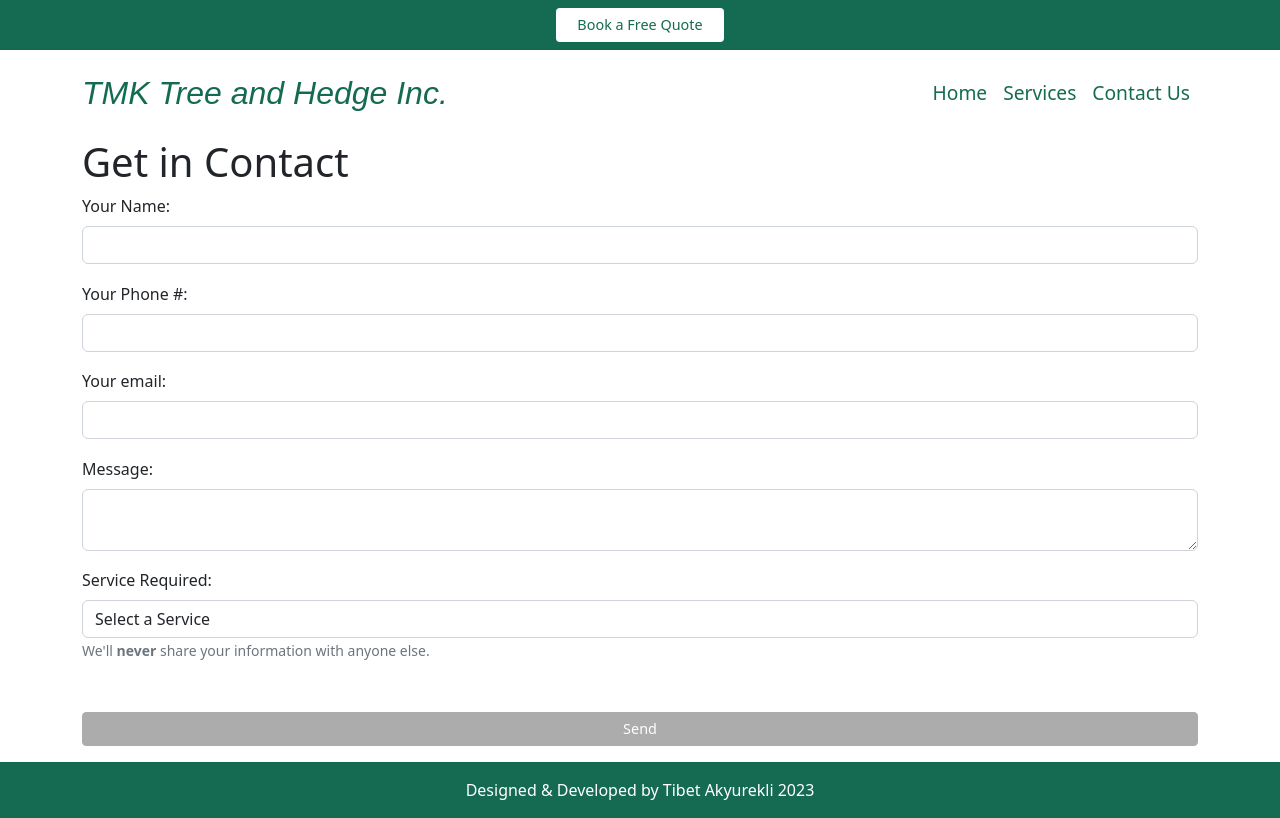
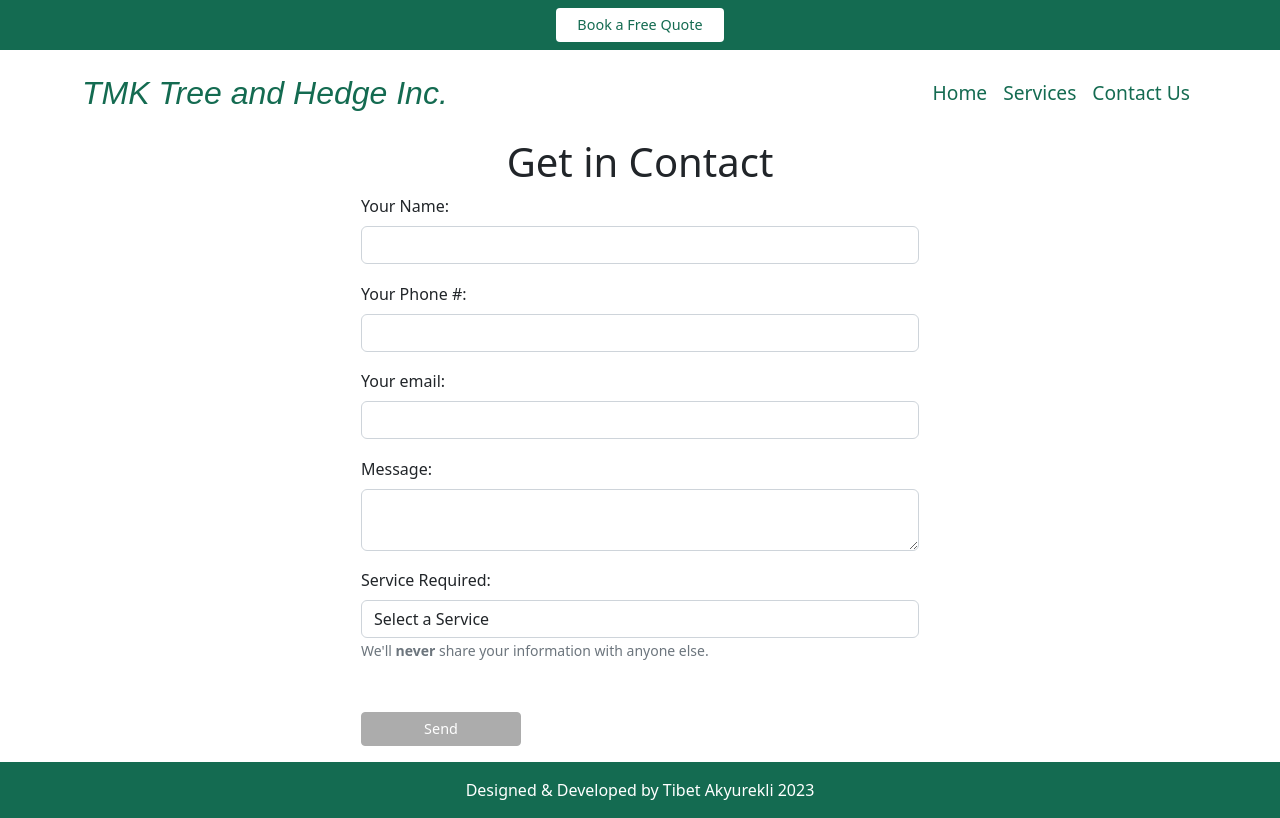
Before and after one commit to TibetYAkyurekli/TMK-Inc-Website, a React (Create React App) app: page /#/contact-us in a window 1280 px wide. Built offline with nearby package versions, Linux system fonts and the light colour scheme; a web font is replaced by a local one.

Commit message:
Center and lessen width of form

```diff
--- a/src/App.css
+++ b/src/App.css
@@ -150,47 +150,6 @@
    margin: 0;
  }
 
- /* Form Styling */
-
- .form {
-   display: flex;
-   flex-direction: column;
-   justify-content: space-between;
-   gap: 1.1rem;
- }
-
- .formBtn {
-   -webkit-border-radius: 4;
-   -moz-border-radius: 4;
-   border-radius: 4px;
-   background-color: var(--forest-green);
-   font-size: 0.9rem;
-   padding: 5px 20px;
-   text-decoration: none;
-   color: var(--white);
-   text-decoration: none;
-   margin: 0;
-   margin-top: 2rem;
-   max-width: 100% !important;
-
- }
-
- .formBtnDisabled {
-   -webkit-border-radius: 4;
-   -moz-border-radius: 4;
-   border-radius: 4px;
-   border-color: gray !important;
-   background-color: gray !important;
-   font-size: 0.9rem;
-   padding: 5px 20px;
-   text-decoration: none;
-   color: var(--white);
-   text-decoration: none;
-   margin: 0;
-   margin-top: 2rem;
-   width: 100%;
-   max-width: 100% !important;
- }
 
 
 
--- a/src/App.js
+++ b/src/App.js
@@ -4,7 +4,7 @@ import { Routes, Route } from "react-router-dom";
 
 import Home from "./pages/Home/Home";
 import Services from "./pages/Services/Services";
-import ContactUs from "./pages/ContactUs";
+import ContactUs from "./pages/ContactUs/ContactUs";
 
 function App() {
   return (
--- a/src/components/ContactForm.js
+++ b/src/components/ContactForm/ContactForm.js
@@ -2,7 +2,7 @@ import Button from "react-bootstrap/Button";
 import Form from "react-bootstrap/Form";
 import React, { useState } from "react";
 
-import "../App.css";
+import "./contactForm.css";
 
 function ContactForm() {
   const [disabled, setDisabled] = useState(true);
--- /dev/null
+++ b/src/components/ContactForm/contactForm.css
@@ -0,0 +1,56 @@
+/* Form Styling */
+
+.form {
+    display: flex;
+    flex-direction: column;
+    justify-content: space-between;
+    gap: 1.1rem;
+}
+
+.formBtn {
+    -webkit-border-radius: 4;
+    -moz-border-radius: 4;
+    border-radius: 4px;
+    background-color: var(--forest-green);
+    font-size: 0.9rem;
+    padding: 5px 20px;
+    text-decoration: none;
+    color: var(--white);
+    text-decoration: none;
+    margin: 0;
+    margin-top: 2rem;
+    max-width: 100% !important;
+}
+
+.formBtnDisabled {
+    -webkit-border-radius: 4;
+    -moz-border-radius: 4;
+    border-radius: 4px;
+    border-color: gray !important;
+    background-color: gray !important;
+    font-size: 0.9rem;
+    padding: 5px 20px;
+    text-decoration: none;
+    color: var(--white);
+    text-decoration: none;
+    margin: 0;
+    margin-top: 2rem;
+    width: 100%;
+    max-width: 100% !important;
+}
+
+
+@media screen and (min-width: 48rem) {
+    .form {
+        max-width: 50%;
+        margin: 0 auto;
+    }
+
+    .formBtn {
+        max-width: 10rem !important;
+    }
+
+    .formBtnDisabled {
+        max-width: 10rem !important;
+    }
+}
--- a/src/components/ServiceCard/ServiceCard.js
+++ b/src/components/ServiceCard/ServiceCard.js
@@ -1,6 +1,4 @@
 import Button from "react-bootstrap/Button";
-import Card from "react-bootstrap/Card";
-
 import Image from "react-bootstrap/Image";
 
 import "./serviceCard.css";
--- a/src/pages/ContactUs.js
+++ /dev/null
@@ -1,21 +0,0 @@
-import TopNav from "../components/TopNav";
-import Nav from "../components/Nav";
-import ContactForm from "../components/ContactForm";
-import Footer from "../components/Footer";
-import Container from "react-bootstrap/Container";
-
-function ContactUs() {
-  return (
-    <>
-      <TopNav />
-      <Nav />
-      <Container fluid="sm">
-        <h1 className="contactTitle">Get in Contact</h1>
-        <ContactForm />
-      </Container>
-      <Footer />
-    </>
-  );
-}
-
-export default ContactUs;
--- /dev/null
+++ b/src/pages/ContactUs/ContactUs.js
@@ -0,0 +1,23 @@
+import TopNav from "../../components/TopNav";
+import Nav from "../../components/Nav";
+import ContactForm from "../../components/ContactForm/ContactForm";
+import Footer from "../../components/Footer";
+import Container from "react-bootstrap/Container";
+
+import "./contactUs.css";
+
+function ContactUs() {
+  return (
+    <>
+      <TopNav />
+      <Nav />
+      <Container fluid="sm">
+        <h1>Get in Contact</h1>
+        <ContactForm />
+      </Container>
+      <Footer />
+    </>
+  );
+}
+
+export default ContactUs;
--- /dev/null
+++ b/src/pages/ContactUs/contactUs.css
@@ -0,0 +1,5 @@
+@media screen and (min-width: 48rem) {
+    h1 {
+        text-align: center;
+    }
+}
```
